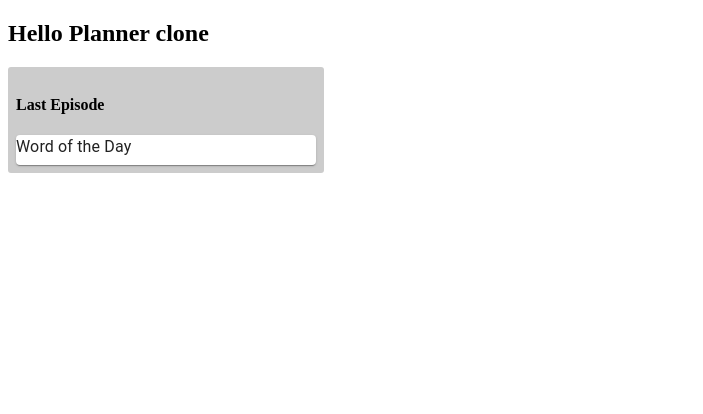
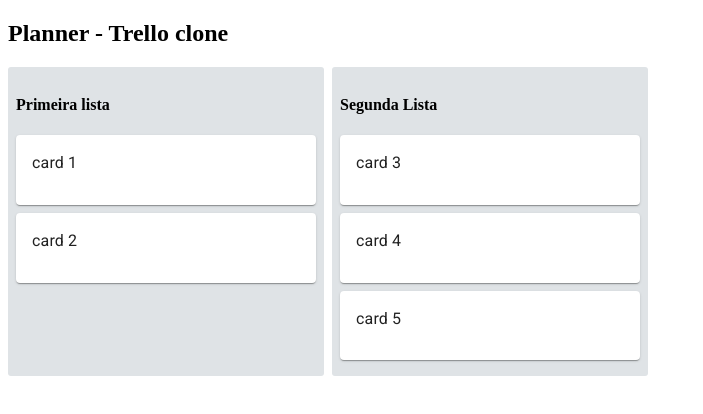
Before and after one commit to pedrooplx/Trello-Clone, a React app in the folder clone-planner/: page / in a window 1280 px wide. Shown: the whole page, without its empty margins (0-703 px from the left). Built offline with nearby package versions, Linux system fonts and the light colour scheme.

Commit message:
Criação de lista e card - componentes

```diff
--- a/clone-planner/public/index.html
+++ b/clone-planner/public/index.html
@@ -3,6 +3,8 @@
   <head>
     <meta charset="utf-8" />
     <link rel="icon" href="%PUBLIC_URL%/favicon.ico" />
+    <link rel="stylesheet" href="https://fonts.googleapis.com/css?family=Roboto:300,400,500,700&display=swap" />
+    <link rel="stylesheet" href="https://fonts.googleapis.com/icon?family=Material+Icons" />
     <meta name="viewport" content="width=device-width, initial-scale=1" />
     <meta name="theme-color" content="#000000" />
     <meta
--- a/clone-planner/src/components/App.js
+++ b/clone-planner/src/components/App.js
@@ -9,10 +9,19 @@
 
     return (
       <div className="App">
-        <h2>Hello Planner clone</h2>
-        {lists.map(list => (<PlannerList title={list.title} cards={list.cards} /> ))}
+        <h2>Planner - Trello clone</h2>
+        <div style={styles.listContainer}>
+          {lists.map(list => (<PlannerList title={list.title} cards={list.cards} /> ))}
+        </div>
       </div>
     )
+  }
+}
+
+const styles = {
+  listContainer: {
+    display: "flex",
+    flexDirection: "row"
   }
 }
 
--- a/clone-planner/src/components/plannerCard.js
+++ b/clone-planner/src/components/plannerCard.js
@@ -1,16 +1,22 @@
 import React from 'react';
-import PlannerList from './plannerList';
 import Card from '@material-ui/core/Card';
 import Typography from '@material-ui/core/Typography';
+import CardContent from '@material-ui/core/CardContent';
 
-const PlannerCard = () => {
+const PlannerCard = ({text}) => {
     return(
-        <Card>
-            <Typography gutterBottom>
-                Word of the Day
-            </Typography>
+        <Card style={styles.cardContainer}>
+            <CardContent>
+                <Typography gutterBottom> {text} </Typography>
+            </CardContent>
         </Card>
     )
+};
+
+const styles = {
+    cardContainer: {
+        marginBottom: 8
+    }
 }
 
 export default PlannerCard;
--- a/clone-planner/src/components/plannerList.js
+++ b/clone-planner/src/components/plannerList.js
@@ -1,21 +1,22 @@
 import React from 'react';
 import PlannerCard from './plannerCard';
 
-const PlannerList = ({title}) => {
+const PlannerList = ({title, cards}) => {
     return (
         <div style={styles.container}>
             <h4>{title}</h4>
-            <PlannerCard/>
+            {cards.map(card => (<PlannerCard text={card.text} />))}
         </div>
     )
 }
 
 const styles = {
     container:{
-        backgroundColor: "#ccc",
+        backgroundColor: "#dfe3e6",
         borderRadius: 3,
         width: 300,
-        padding: 8
+        padding: 8,
+        marginRight: 8
     }
 }
 
--- a/clone-planner/src/reducers/listReducer.js
+++ b/clone-planner/src/reducers/listReducer.js
@@ -1,15 +1,33 @@
 const initalState = [
     {
-        title: "Last Episode",
+        title: "Primeira lista",
         id: 0,
         cards: [
             {
                 id: 0,
-                text: "texto qualuqer teste"
+                text: "card 1"
             },
             {
                 id: 1,
-                text: "segundo card teste"
+                text: "card 2"
+            }
+        ]
+    },
+    {
+        title: "Segunda Lista",
+        id: 1,
+        cards: [
+            {
+                id: 0,
+                text: "card 3"
+            },
+            {
+                id: 1,
+                text: "card 4"
+            },
+            {
+                id: 2,
+                text: "card 5"
             }
         ]
     }
```
